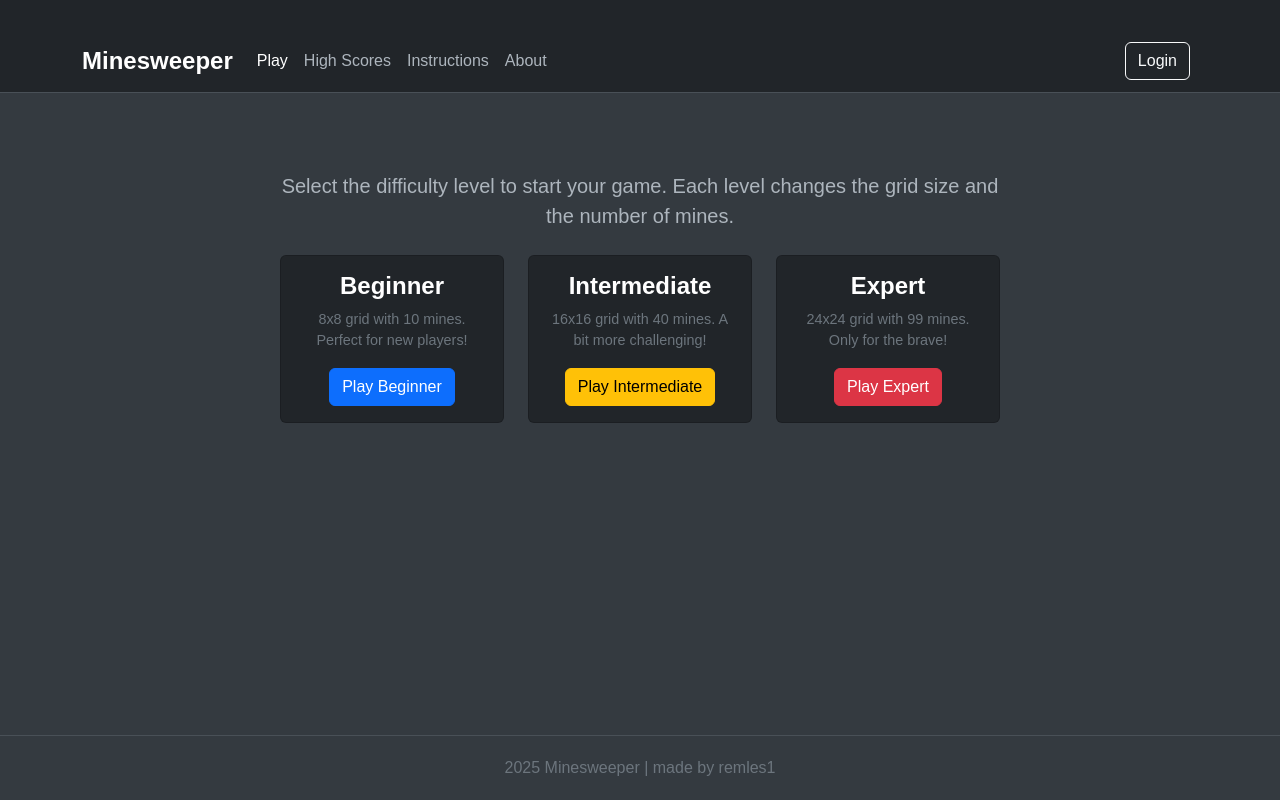
After one commit to remles1/minesweeper-django, a Django app: page /game/ in a window 1280 px wide. The commit adds this page. Run offline with Django 5.2, Linux system fonts and the light colour scheme.

Commit message:
added difficulty chooser in the frontend

```diff
--- a/minesweeper/templates/minesweeper/base.html
+++ b/minesweeper/templates/minesweeper/base.html
@@ -8,37 +8,53 @@
     <link href="https://cdn.jsdelivr.net/npm/bootstrap@5.3.0/dist/css/bootstrap.min.css" rel="stylesheet">
     <link rel="stylesheet" href="https://cdn.jsdelivr.net/npm/bootstrap-icons@1.10.5/font/bootstrap-icons.css">
     <style>
+        html, body {
+            height: 100%;
+            margin: 0;
+        }
+
         body {
             font-family: sans-serif;
             background-color: #343a40; /* Dark background */
             color: #f8f9fa; /* Light text color */
+            display: flex;
+            flex-direction: column;
         }
+
         .navbar {
             background-color: #212529; /* Darker navbar background */
             border-bottom: 1px solid #495057; /* Subtle border */
         }
+
         .navbar-brand {
             font-weight: bold;
             font-size: 1.5rem;
             color: #fff;
         }
+
         .nav-link {
             color: #adb5bd; /* Lighter text for links */
         }
+
         .nav-link:hover {
             color: #00bcd4; /* Accent color on hover */
         }
+
         .btn-login {
             background-color: #00bcd4; /* Accent color for login button */
             color: #212529; /* Dark text on button */
             border: none;
         }
+
         .btn-login:hover {
             background-color: #008ba3; /* Darker shade on hover */
         }
+
         .container {
             margin-top: 30px;
+            flex: 1;
         }
+
         .game-container {
             display: grid;
             background-color: #2c3338; /* Dark game container */
@@ -49,21 +65,22 @@
             grid-template-columns: auto;
             justify-items: center; /* Center items horizontally within their grid area */
         }
-        .stats{
+
+        .stats {
             background-color: #23262c;
             padding: 20px;
             border-radius: 10px;
-
         }
 
         h1, h2, h3, h4, h5, h6 {
             color: #fff;
         }
+
         p {
             color: #adb5bd;
         }
+
         footer {
-            margin-top: 50px;
             padding: 20px 0;
             background-color: #343a40;
             text-align: center;
@@ -79,14 +96,14 @@
 
     <nav class="navbar navbar-expand-lg navbar-dark bg-dark">
         <div class="container">
-            <a class="navbar-brand" href="/">Minesweeper Mania</a>
+            <a class="navbar-brand" href="/">Minesweeper</a>
             <button class="navbar-toggler" type="button" data-bs-toggle="collapse" data-bs-target="#navbarNav" aria-controls="navbarNav" aria-expanded="false" aria-label="Toggle navigation">
                 <span class="navbar-toggler-icon"></span>
             </button>
             <div class="collapse navbar-collapse" id="navbarNav">
                 <ul class="navbar-nav me-auto">
                     <li class="nav-item">
-                        <a class="nav-link active" aria-current="page" href="/">Play</a>
+                        <a class="nav-link active" aria-current="page" href="/game">Play</a>
                     </li>
                     <li class="nav-item">
                         <a class="nav-link" href="/highscores">High Scores</a>
--- /dev/null
+++ b/minesweeper/templates/minesweeper/choose_difficulty.html
@@ -0,0 +1,69 @@
+{% extends "minesweeper/base.html" %}
+{% load i18n %}
+
+{% block headblock %}
+<style>
+        .difficulty-card {
+            background: #212529;
+            color: white;
+            transition: transform 0.2s, box-shadow 0.2s;
+        }
+        .difficulty-card:hover {
+            transform: translateY(-5px);
+            box-shadow: 0 4px 8px rgba(0, 0, 0, 0.2);
+        }
+        .card-title {
+            font-size: 1.5rem;
+            font-weight: bold;
+        }
+        .card-text {
+            font-size: 0.9rem;
+            color: #6c757d;
+        }
+    </style>
+{% endblock %}
+
+{% block maincontent %}
+
+<div class="container mt-5">
+    <div class="row justify-content-center">
+        <div class="col-md-8 text-center">
+            <p class="lead mb-4">Select the difficulty level to start your game. Each level changes the grid size and the number of mines.</p>
+
+            <div class="row">
+                <div class="col-md-4 mb-4">
+                    <div class="card difficulty-card h-100">
+                        <div class="card-body">
+                            <h5 class="card-title">Beginner</h5>
+                            <p class="card-text">8x8 grid with 10 mines. Perfect for new players!</p>
+                            <a href="/game/beginner" class="btn btn-primary">Play Beginner</a>
+                        </div>
+                    </div>
+                </div>
+                <div class="col-md-4 mb-4">
+                    <div class="card difficulty-card h-100">
+                        <div class="card-body">
+                            <h5 class="card-title">Intermediate</h5>
+                            <p class="card-text">16x16 grid with 40 mines. A bit more challenging!</p>
+                            <a href="/game/intermediate" class="btn btn-warning">Play Intermediate</a>
+                        </div>
+                    </div>
+                </div>
+                <div class="col-md-4 mb-4">
+                    <div class="card difficulty-card h-100">
+                        <div class="card-body">
+                            <h5 class="card-title">Expert</h5>
+                            <p class="card-text">24x24 grid with 99 mines. Only for the brave!</p>
+                            <a href="/game/expert" class="btn btn-danger">Play Expert</a>
+                        </div>
+                    </div>
+                </div>
+            </div>
+        </div>
+    </div>
+</div>
+
+
+
+
+{% endblock %}
--- a/minesweeper/urls.py
+++ b/minesweeper/urls.py
@@ -1,11 +1,12 @@
 from django.urls import path
 
 from . import views
-from .views import IndexView, GameView
+from .views import IndexView, GameView, ChooseDifficultyView
 
 app_name = 'minesweeper'
 
 urlpatterns = [
     path("", IndexView.as_view(), name="index"),
+    path("game/", ChooseDifficultyView.as_view(), name="choose_difficulty"),
     path("game/<str:difficulty>", GameView.as_view(), name="game"),
 ]
--- a/minesweeper/views.py
+++ b/minesweeper/views.py
@@ -24,3 +24,7 @@ class GameView(TemplateView):
         context['difficulty_settings'] = difficulty_mapping[difficulty]
 
         return context
+
+
+class ChooseDifficultyView(TemplateView):
+    template_name = "minesweeper/choose_difficulty.html"
```
